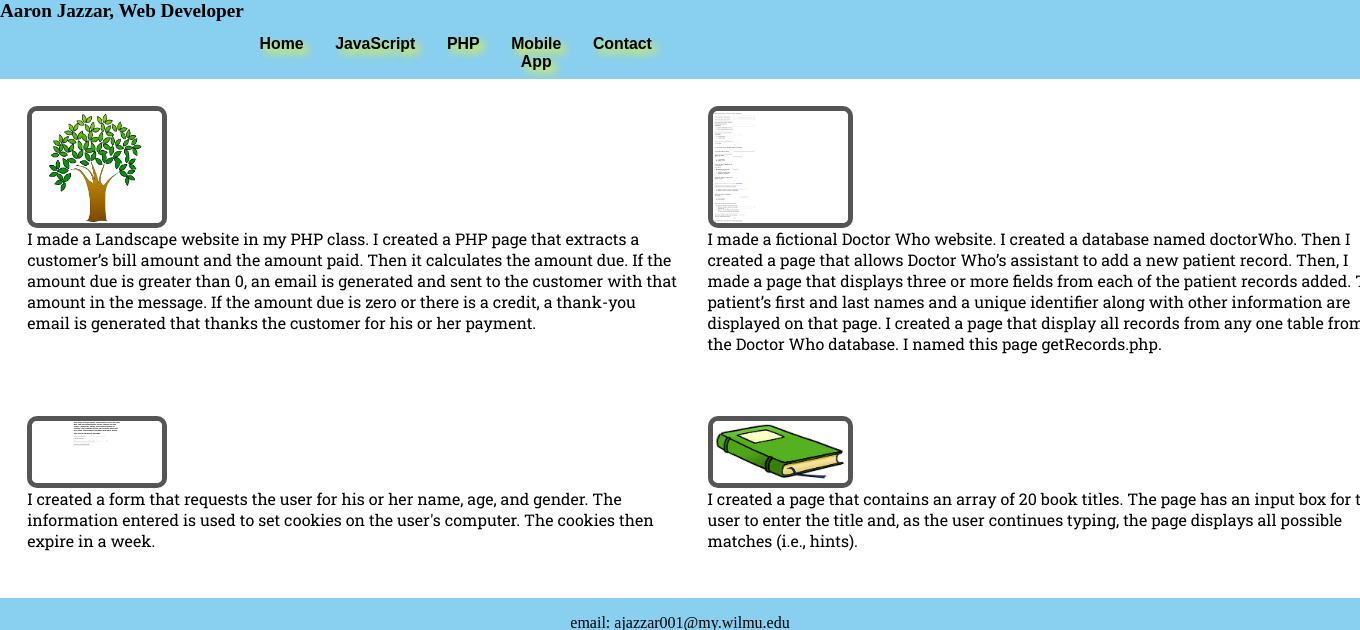
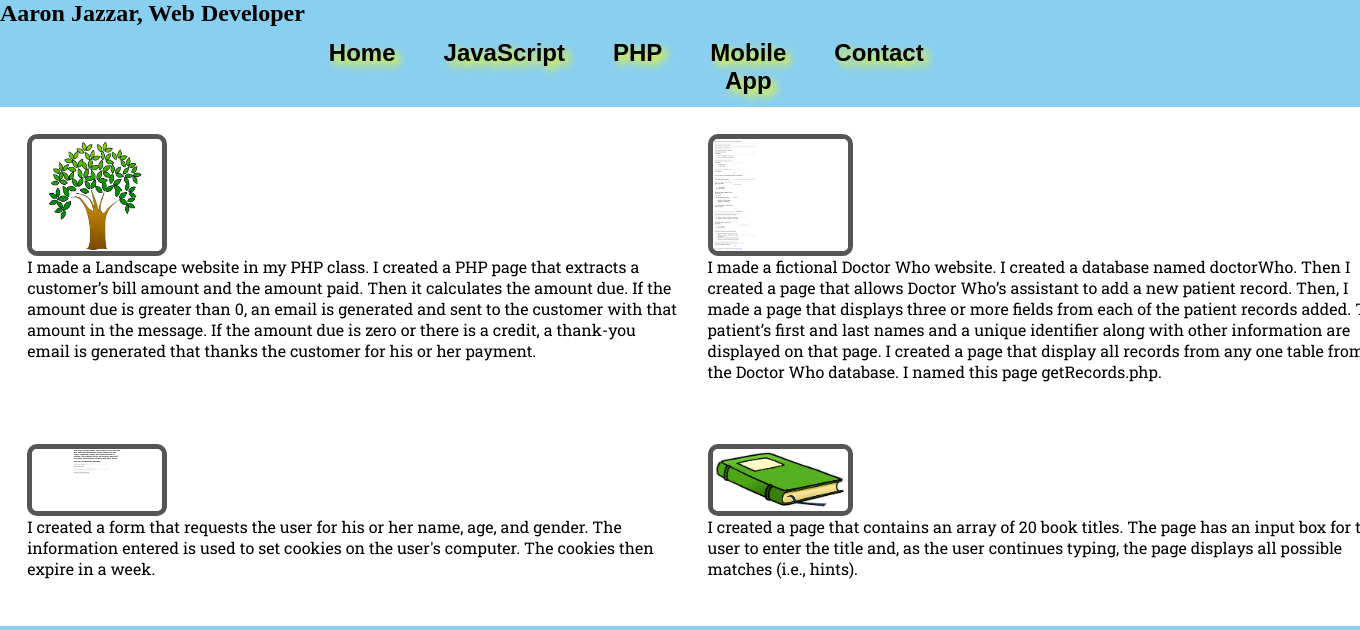
Before and after one commit to ajazzar/ajazzar.github.io, a PHP site: page /PHP.html in a window 1360 px wide; the page is wider, and only the part inside the window is pictured. Shown: the top 630 px of that part. Run offline with PHP 8.4, Linux system fonts and the light colour scheme; some web fonts are replaced.

Commit message:
Update styles2.css

```diff
--- a/Portfolio/css/styles2.css
+++ b/Portfolio/css/styles2.css
@@ -195,7 +195,7 @@
     }
 
     h1 {
-        font-size: 1.2em;
+        font-size: 1.5em;
         }
 
     /* Tablet Viewport: Style rules for nav area */
@@ -211,7 +211,7 @@
     }
     nav li {
         font-weight: bold;
-        font-size: .99em;
+        font-size: 1.5em;
     }
 
     nav li a:hover {
```
